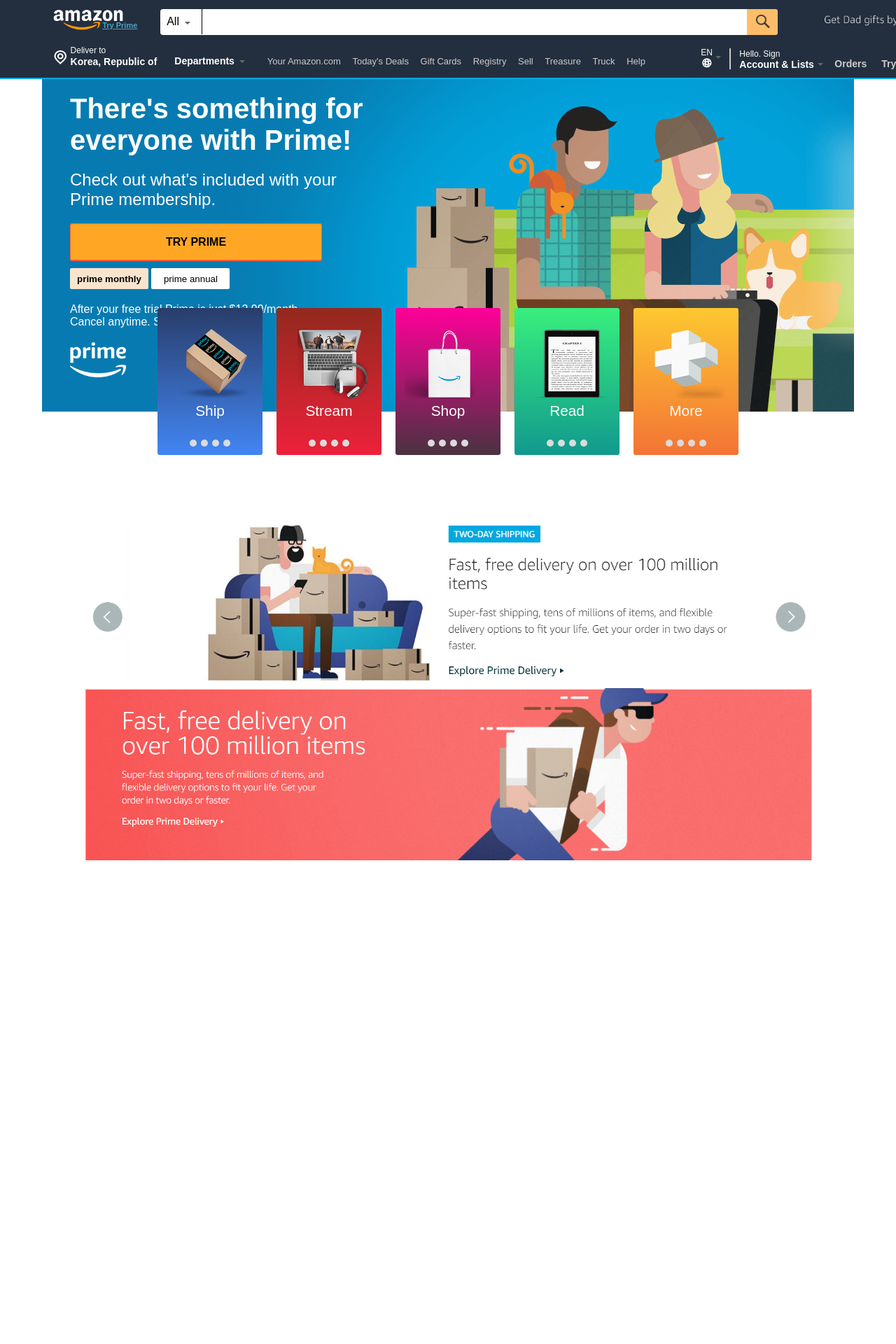
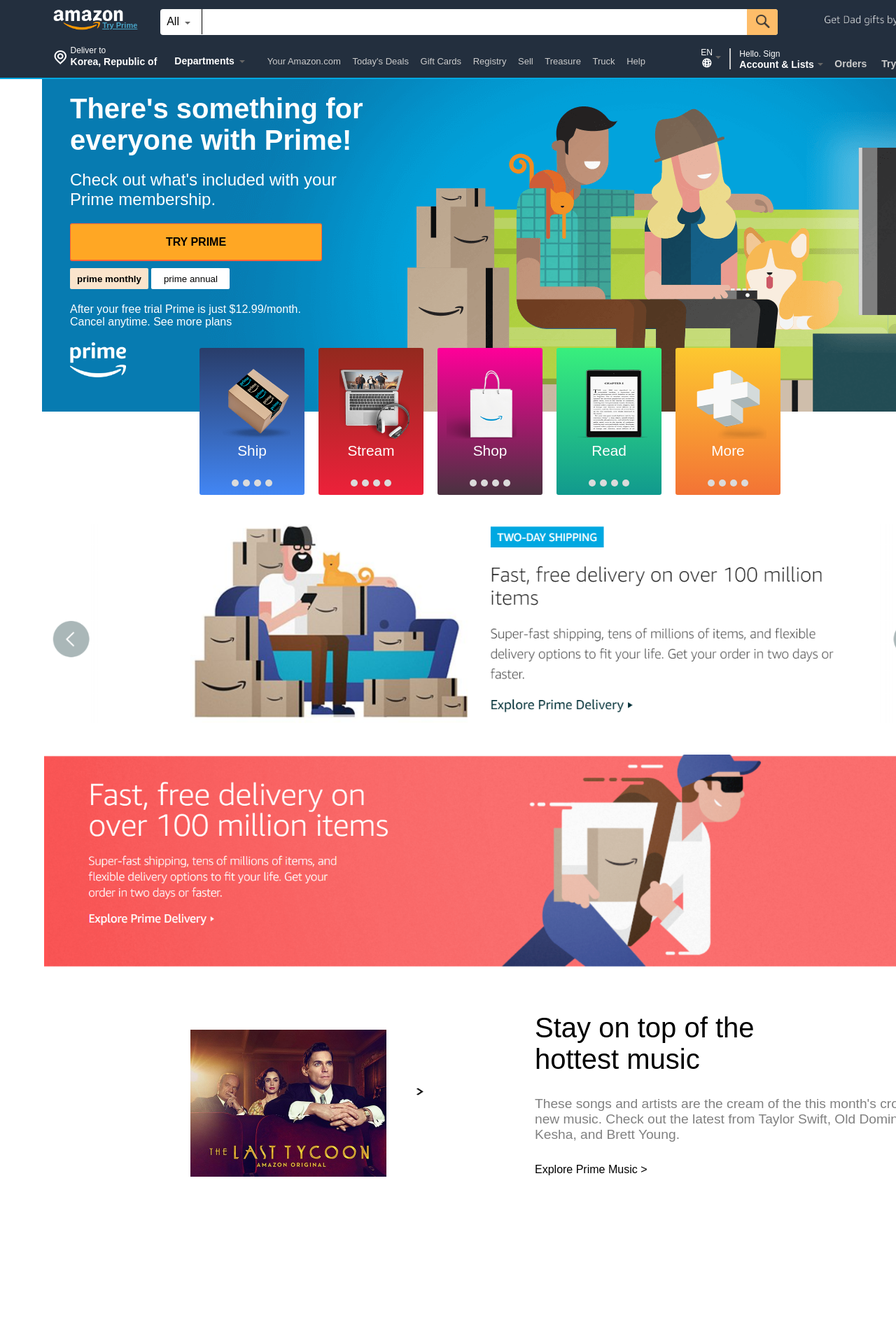
Before and after one commit to KaKaFE/KaKaFE.github.io, a Jekyll site: the page amazoncopy/index.html, which Jekyll copies as it is, in a window 1280 px wide. Shown: the top 1920 px of the page at 70% size. Built offline with Jekyll 4.4.1, drawn with Linux system fonts in a browser that asks for light colours.

Commit message:
미니 캐로셀 추가
케로셀 부분 업데이트

```diff
--- a/amazoncopy/CSS/detailpage.css
+++ b/amazoncopy/CSS/detailpage.css
@@ -1,5 +1,10 @@
 .detailpage {
 	height: 8000px;
+	min-width: 1400px;
+}
+
+.detailpage>div {
+	margin: 0 60px 60px 60px;
 }
 
 .prime-text-container {
@@ -18,7 +23,6 @@
 }
 
 .prime-detailcontainer {
-	margin: 0 60px 0 60px;
 	position: relative;
 }
 
@@ -72,16 +76,15 @@
 }
 
 .prime-carousel-container {
-	margin: 0 60px 0 60px;
+	height: 490px;
+	position: relative;
+	top: -101px;
 }
 
 .prime-carousel {
 	width: 850px;
 	height: 262px;
-	position: absolute;
-	top: 40%;
-	left: 50%;
-	transform: translate(-50%, -50%);
+	margin: 0 auto;
 	color: #fff;
 	font-size: 1.3rem;
 }
@@ -156,17 +159,83 @@
 	background: linear-gradient(to top, #F37335, #FDC830);
 }
 
-.carouselIntc {
-	margin-top: 160px;
-}
-
 .carouselimg {
 	width: 100%;
 }
 
-.fastdetail {
-	margin: 0 60px 0 60px;
-}
-.fastdetail > *{
+.fastdetail>* {
 	width: 100%;
 }
+
+.left {
+	transform: rotate(270deg);
+}
+
+.right {
+	transform: rotate(90deg);
+}
+
+.prime-origin-carousel {
+	overflow: hidden;
+	display: flex;
+	position: relative;
+}
+
+.origin-carousel-container {
+	display: flex;
+	margin: 25px auto;
+	overflow: hidden;
+	width: 280px;
+	position: relative;
+}
+
+.originimg {
+	height: 210px;
+	display: inline-block;
+	flex: 0 0 280px;
+}
+
+.arrowrapper {
+	height: 15px;
+	position: absolute;
+	top: 105px;
+	cursor: pointer;
+}
+
+.arrow {
+	width: 10px;
+	height: 11px;
+}
+
+.leftarr {
+	left: 220px;
+}
+
+.rightarr {
+	left: 535px;
+}
+
+.imgWrapper {
+	width: 280px;
+	height: 210px;
+	display: flex;
+	transition: transform 0.2s ease-in-out 0.2s;
+}
+
+.origin-benefit {
+	width: 45%;
+	height: 200px;
+}
+
+.origin-benefit>div {
+	margin-bottom: 30px;
+}
+
+.benefit-header {
+	font-size: 2.5rem;
+}
+
+.benefit-context {
+	font-size: 1.2rem;
+	color: gray;
+}
--- a/amazoncopy/index.html
+++ b/amazoncopy/index.html
@@ -1,5 +1,6 @@
 <!DOCTYPE html>
 <html lang="en">
+
 <head>
   <meta charset="UTF-8" />
   <meta name="viewport" content="width=device-width, initial-scale=1.0" />
@@ -7,6 +8,7 @@
   <title>Amazon.com: Amazon Prime</title>
   <link rel="stylesheet" type="text/css" href="./CSS/main.css" />
 </head>
+
 <body>
   <header class="navbar">
     <div class="nav-wrap">
@@ -30,11 +32,7 @@
           </div>
           <input type="text" class="inputsearch" />
           <div class="searchexecute">
-              <img
-                src="./img/searchico.png"
-                alt="searchico"
-                class="searchexecute_ico"
-              />
+            <img src="./img/searchico.png" alt="searchico" class="searchexecute_ico" />
           </div>
         </div>
         <div class="evnetimg">
@@ -45,11 +43,7 @@
       </div>
       <div class="nav-bottom">
         <div class="location">
-            <img
-              src="./img/loacationico.png"
-              alt="location"
-              class="location-ico"
-            />
+          <img src="./img/loacationico.png" alt="location" class="location-ico" />
           <div class="location-line">
             <span class="location-line1">Deliver to</span>
             <span class="location-line2">Korea, Republic of</span>
@@ -74,11 +68,7 @@
           <div class="usertools-leng">
             <div class="usertools-leng-satus">
               <span class="usertools-leng-txt">EN</span>
-                <img
-                  src="./img/langico.png"
-                  alt="lang-selector"
-                  class="usertools-leng-ico"
-                />
+              <img src="./img/langico.png" alt="lang-selector" class="usertools-leng-ico" />
             </div>
             <span class="usertools-leng-arrow"></span>
           </div>
@@ -100,11 +90,7 @@
           <div class="usertools-cart">
             <span class="usertools-cart-count">0</span>
             <div class="usertools-cart-contents">
-                <img
-                  src="./img/cartico.png"
-                  alt="cartimg"
-                  class="usertools-cart-ico"
-                />
+              <img src="./img/cartico.png" alt="cartimg" class="usertools-cart-ico" />
               <span class="usertools-cart-txt">Cart</span>
             </div>
           </div>
@@ -116,27 +102,15 @@
     <div class="plan-more-contents">
       <div class="more-contents-wrap">
         <div class="more-contents-closebtn">CLOSE X</div>
-          <img
-            src="./img/moreplan.png"
-            alt="moreplanimg"
-            class="more-contents-img"
-          />
+        <img src="./img/moreplan.png" alt="moreplanimg" class="more-contents-img" />
         <div class="more-contents-arrow">
-            <img
-              src="./img/NavUpArrow.png"
-              alt="arrow"
-              class="more-contents-arrow-img"
-            />
+          <img src="./img/NavUpArrow.png" alt="arrow" class="more-contents-arrow-img" />
         </div>
       </div>
     </div>
     <div class="plan-contents">
       <div class="plan-contents-logo">
-          <img
-            src="./img/primeLogoBlue.png"
-            alt="primeLogoBlue"
-            class="primeblue"
-          />
+        <img src="./img/primeLogoBlue.png" alt="primeLogoBlue" class="primeblue" />
       </div>
       <div class="plan-contents-txt">
         See more plans
@@ -168,11 +142,7 @@
             After your free trial Prime is just $12.99/month. <br />
             Cancel anytime. See more plans
           </p>
-            <img
-              src="./img/PrimeLogoWhite.png"
-              alt="PrimeLogoWhite"
-              class="prime-logo"
-            />
+          <img src="./img/PrimeLogoWhite.png" alt="PrimeLogoWhite" class="prime-logo" />
         </div>
       </div>
       <div class="prime-carousel-container">
@@ -229,14 +199,46 @@
           </div>
         </div>
         <div class="carouselIntc">
-            <img src="./img/carousel.png" alt="" class="carouselimg"/>
+          <img src="./img/carousel.png" alt="" class="carouselimg" />
         </div>
       </div>
       <div class="fastdetail">
         <img src="./img/fast.PNG" alt="" />
       </div>
     </div>
+    <div class="prime-origin-carousel">
+      <div class="arrowrapper leftarr">
+        <img src="./img/NavUpArrow.png" alt="" class="left arrow" />
+      </div>
+      <div class="arrowrapper rightarr">
+        <img src="./img/NavUpArrow.png" alt="" class="right arrow" />
+      </div>
+      <div class="origin-carousel-container">
+        <div class="imgWrapper show">
+          <img src="./img/origin1.jpg" alt="" class="originimg" />
+          <img src="./img/origin2.jpg" alt="" class="originimg" />
+          <img src="./img/origin3.jpg" alt="" class="originimg" />
+          <img src="./img/origin4.jpg" alt="" class="originimg" />
+        </div>
+      </div>
+      <div class="origin-benefit">
+        <div class="benefit-header">
+          Stay on top of the<br />
+          hottest music
+        </div>
+        <div class="benefit-context">
+          These songs and artists are the cream of the this month's crop of
+          new music. Check out the latest from Taylor Swift, Old Dominion,
+          Kesha, and Brett Young.
+        </div>
+        <div class="benefit-more">
+          Explore Prime Music >
+        </div>
+      </div>
+    </div>
   </div>
   <script src="./JS/nav.js"></script>
+  <script src="./JS/carousel.js"></script>
 </body>
+
 </html>
```
Lines whose indentation alone changed are shown as unchanged.
